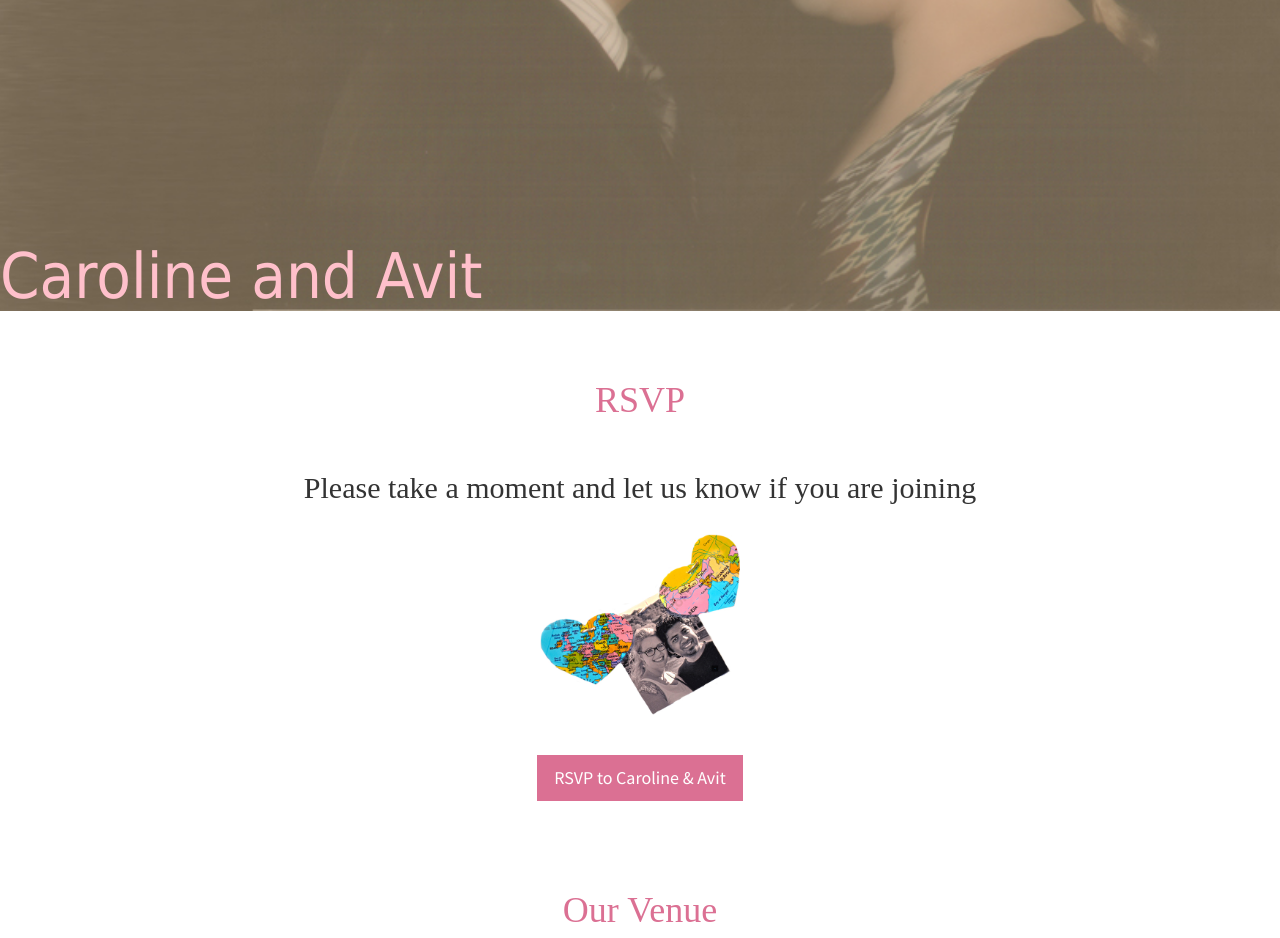
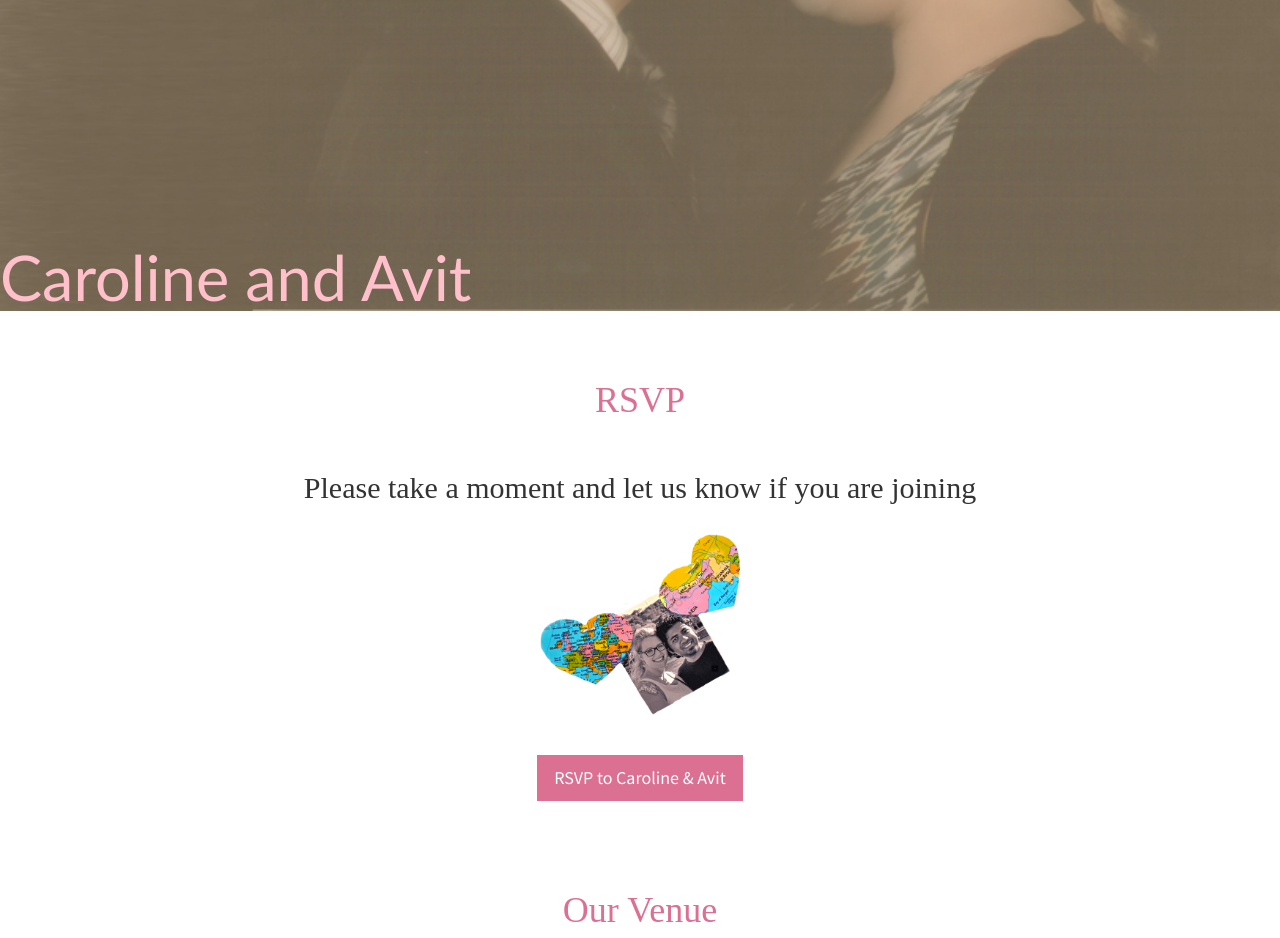
Before and after one commit to MonchiLin/carowedavit.github.io, a Jekyll site: the page built from index.html, in a window 1280 px wide. Shown: the part 589-1527 px from the top of the page. Built offline with Jekyll 4.4.1, drawn with Linux system fonts in a browser that asks for light colours; grey boxes are pictures that could not be loaded.

Commit message:
font updated

```diff
--- a/css/stylish-portfolio.css
+++ b/css/stylish-portfolio.css
@@ -17,7 +17,7 @@ body {
 }
 
 .text-vertical-center {
-    font-family: Tahoma;
+    font-family: Trebuchet MS;
     display: table-cell;
     text-align: left;
     vertical-align: bottom;
@@ -29,7 +29,7 @@ body {
     margin: 0;
     padding: 0;
     font-size: 4.5em;
-    font-weight: 200;
+    font-weight: 150;
 }
 
 /* Custom Button Styles */
```
